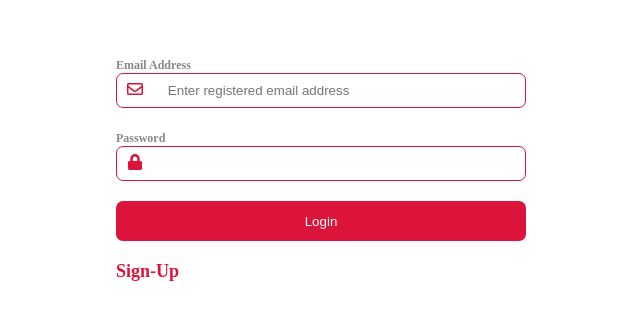
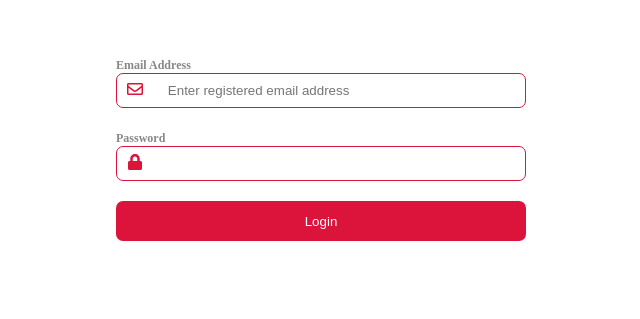
Before and after one commit to iyage/yip-case-study-frnt-end, a React (Create React App) app: page /sign-up in a window 1280 px wide. Shown: the part 225-544 px from the top of the page, without its empty margins (319-959 px from the left). Built offline with nearby package versions, Linux system fonts and the light colour scheme; no server answers; a web font is replaced by a local one.

Commit message:
add sign-up link

```diff
--- a/src/pages/sign-up/SignUp.jsx
+++ b/src/pages/sign-up/SignUp.jsx
@@ -92,7 +92,6 @@ function SignUp() {
               {isLoading ? <ClipLoader color="#fff" size={14} /> : "Login"}
             </button>
           </div>
-          <p className="sign-up">Sign-Up</p>
         </form>
       </div>
     </div>
```
